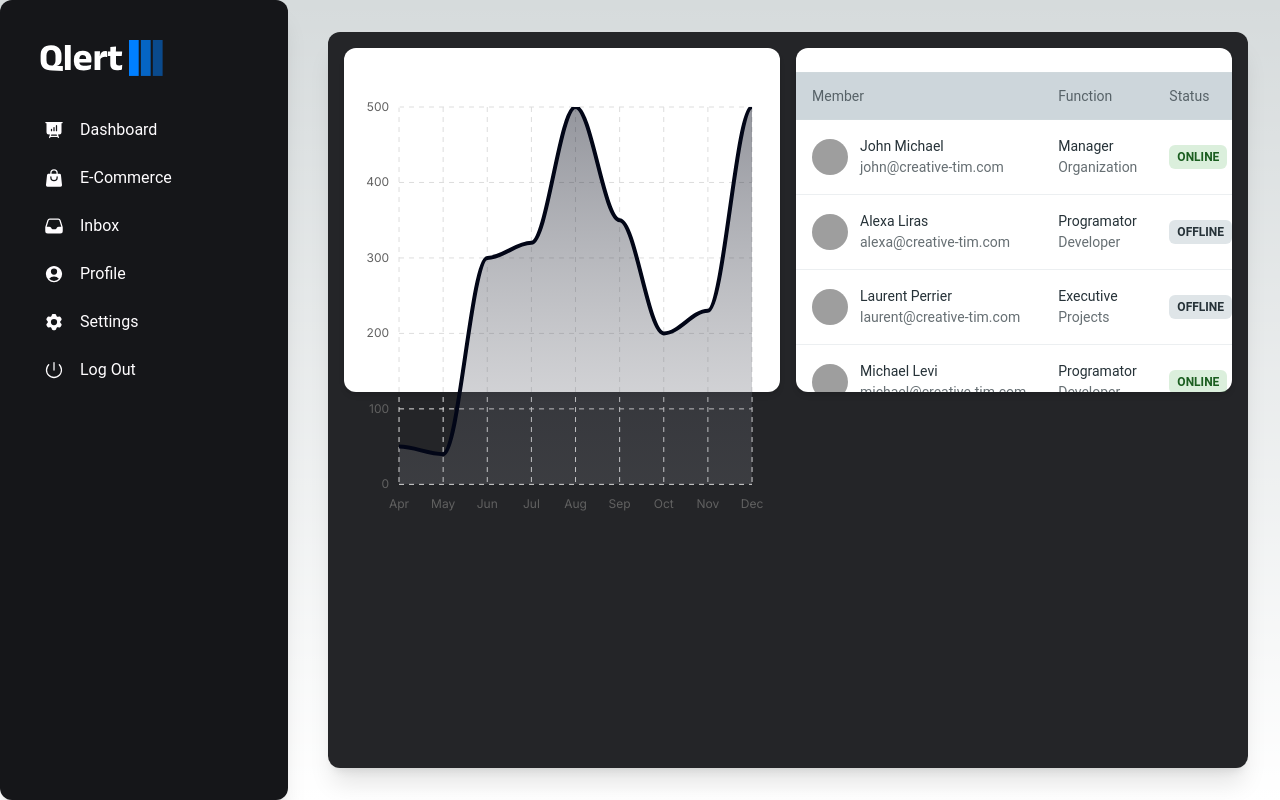
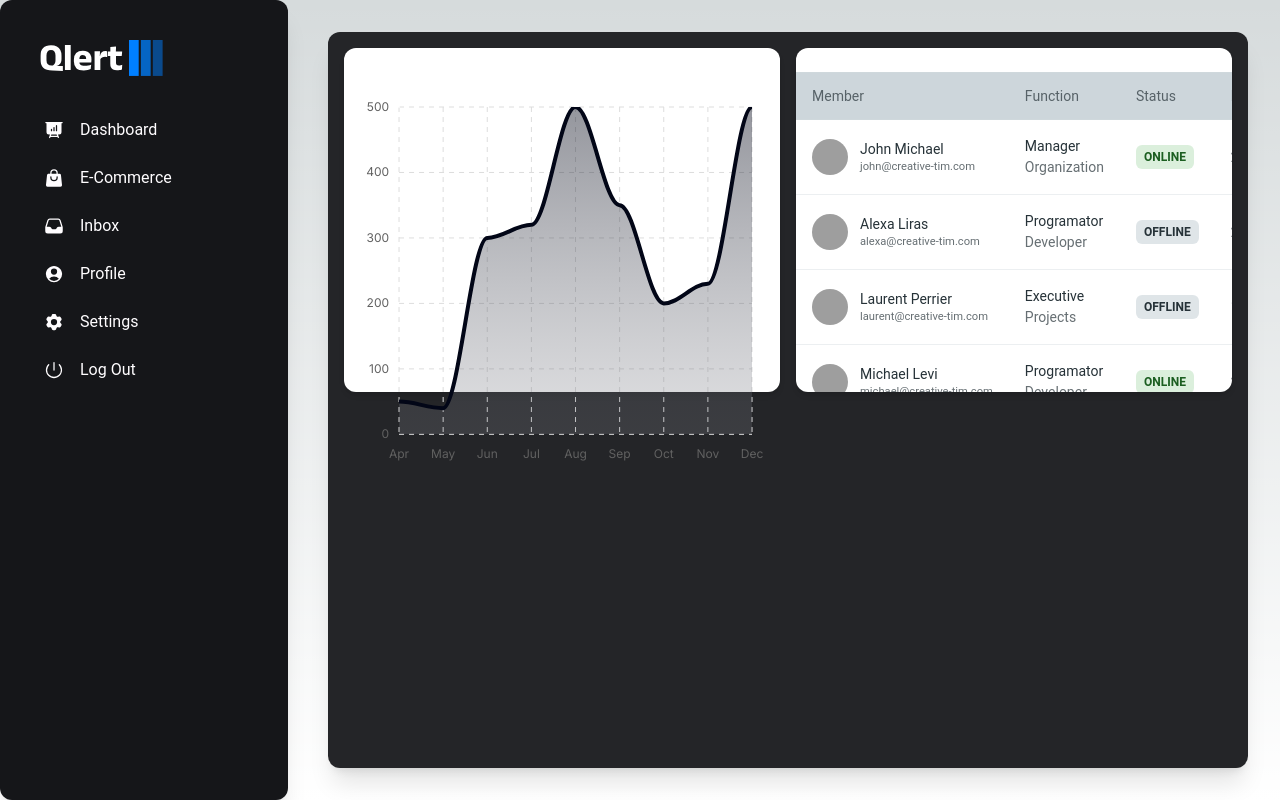
Before and after one commit to Sreehari78/Qlert, a Next.js app in the folder client/: page /admin in a window 1280 px wide. Built offline with nearby package versions, Linux system fonts and the light colour scheme; grey boxes are pictures that could not be loaded.

Commit message:
Update Graph component height and Table component styling

```diff
--- a/client/src/components/Graph.tsx
+++ b/client/src/components/Graph.tsx
@@ -6,7 +6,7 @@ const Chart = dynamic(() => import("react-apexcharts"), { ssr: false });
 
 const chartConfig = {
   type: "area",
-  height: 450,
+  height: 400,
   width: "100%",
   series: [
     {
--- a/client/src/components/Table.tsx
+++ b/client/src/components/Table.tsx
@@ -120,13 +120,13 @@ export function DataTable() {
                           <Typography
                             variant='small'
                             color='blue-gray'
-                            className='font-normal'>
+                            className='font-normal text-sm'>
                             {name}
                           </Typography>
                           <Typography
                             variant='small'
                             color='blue-gray'
-                            className='font-normal opacity-70'>
+                            className='font-normal opacity-70 text-[0.7rem]'>
                             {email}
                           </Typography>
                         </div>
@@ -166,13 +166,6 @@ export function DataTable() {
                         {date}
                       </Typography>
                     </td>
-                    <td className={classes}>
-                      <Tooltip content='Edit User'>
-                        <IconButton variant='text'>
-                          <PencilIcon className='h-4 w-4' />
-                        </IconButton>
-                      </Tooltip>
-                    </td>
                   </tr>
                 );
               }
```
